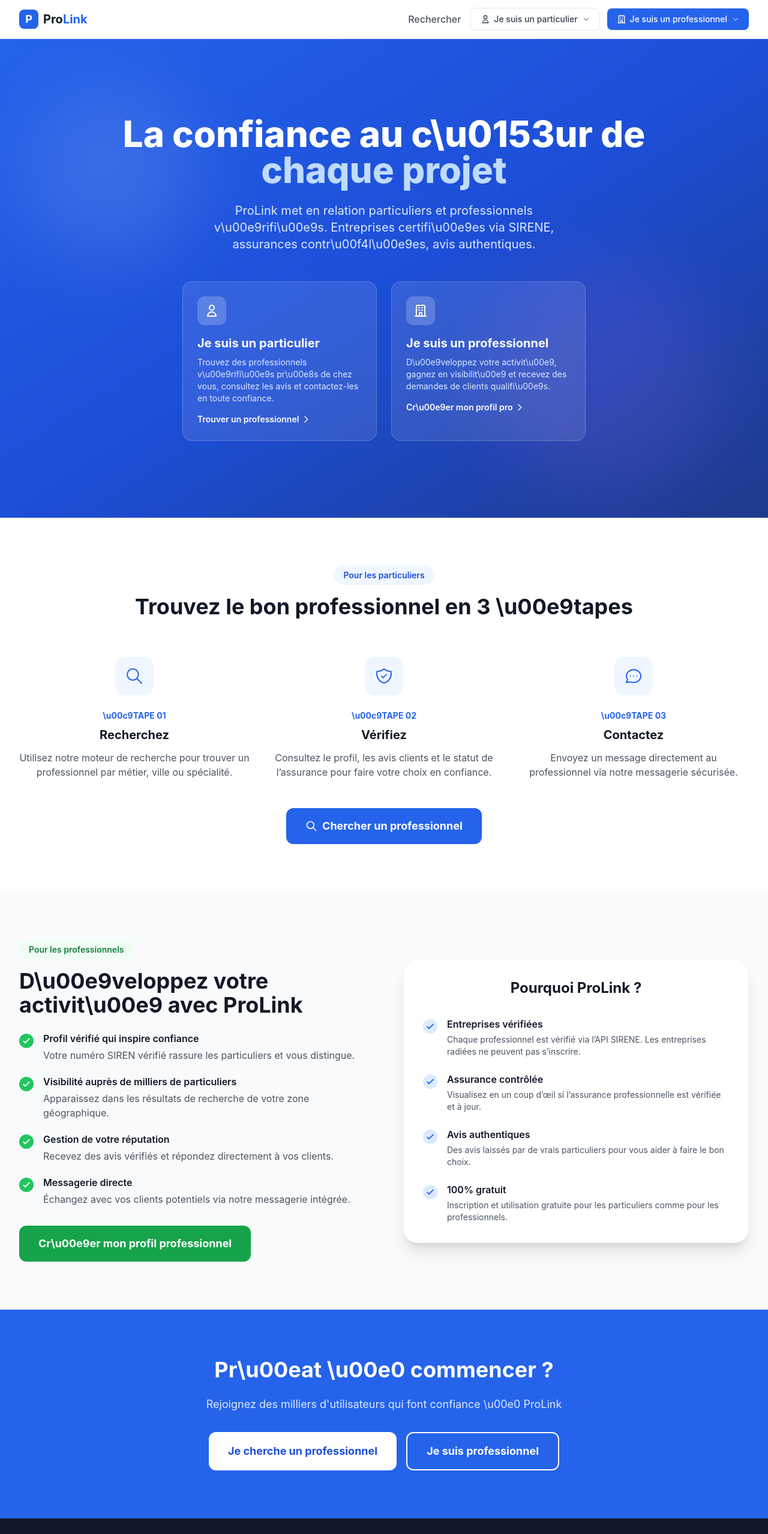
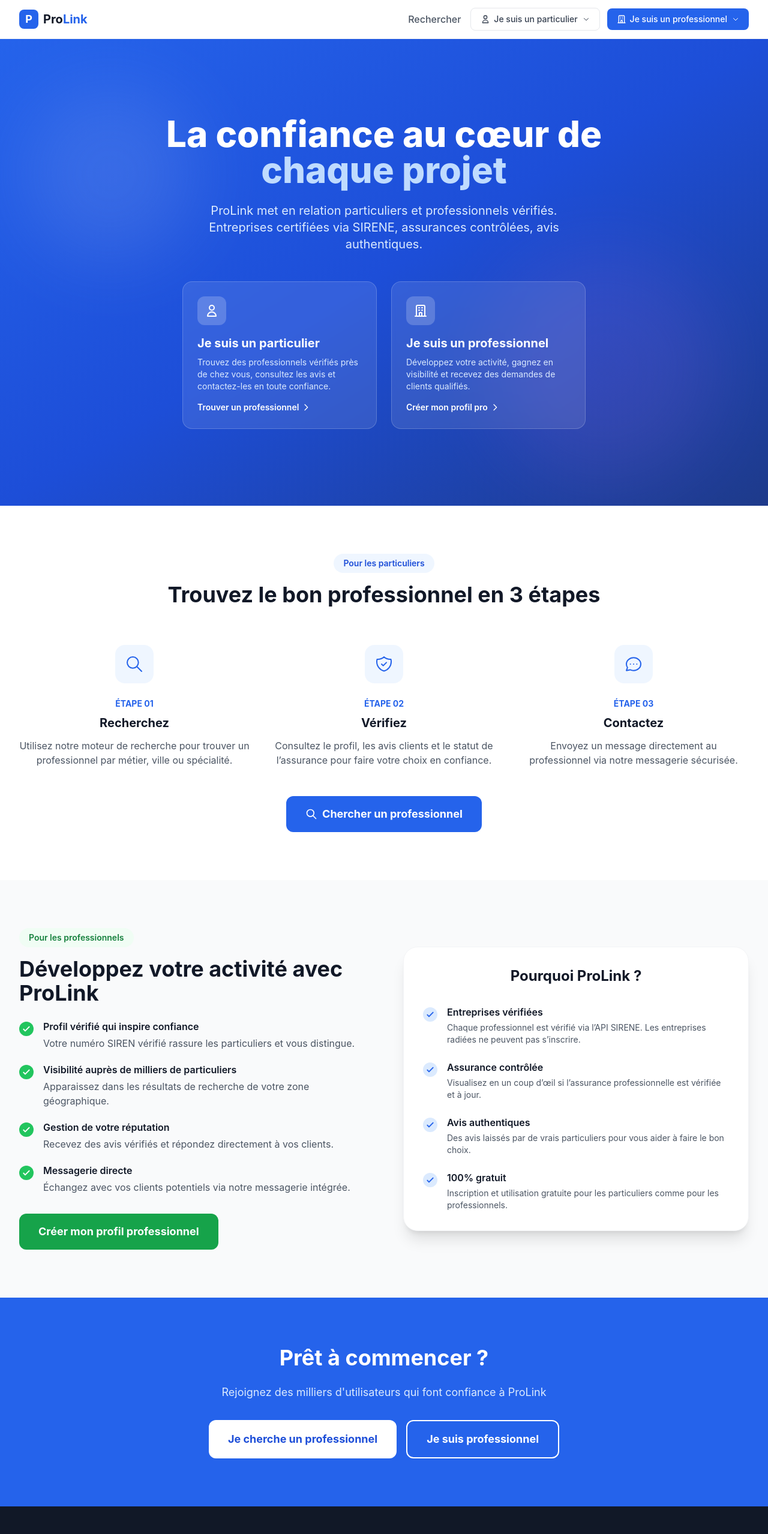
Before and after one commit to proart7/prolink, a Next.js app: page / in a window 1280 px wide. Shown: the top 2557 px of the page at 60% size. Built offline with nearby package versions, Linux system fonts and the light colour scheme; no server answers.

Commit message:
fix: correct unicode encoding in homepage French text

```diff
--- a/src/app/page.tsx
+++ b/src/app/page.tsx
@@ -12,12 +12,12 @@
         <div className="relative max-w-7xl mx-auto px-4 sm:px-6 lg:px-8 py-24 sm:py-32">
           <div className="text-center max-w-4xl mx-auto">
             <h1 className="text-4xl sm:text-5xl lg:text-6xl font-extrabold leading-tight mb-6">
-              La confiance au c\u0153ur de{" "}
+              La confiance au cœur de{" "}
               <span className="text-primary-200">chaque projet</span>
             </h1>
             <p className="text-lg sm:text-xl text-primary-100 mb-12 leading-relaxed max-w-2xl mx-auto">
-              ProLink met en relation particuliers et professionnels v\u00e9rifi\u00e9s.
-              Entreprises certifi\u00e9es via SIRENE, assurances contr\u00f4l\u00e9es, avis
+              ProLink met en relation particuliers et professionnels vérifiés.
+              Entreprises certifiées via SIRENE, assurances contrôlées, avis
               authentiques.
             </p>
             <div className="grid sm:grid-cols-2 gap-6 max-w-2xl mx-auto">
@@ -33,7 +33,7 @@
                 </div>
                 <h3 className="text-xl font-bold mb-2">Je suis un particulier</h3>
                 <p className="text-primary-100 text-sm mb-3">
-                  Trouvez des professionnels v\u00e9rifi\u00e9s pr\u00e8s de chez vous, consultez les
+                  Trouvez des professionnels vérifiés près de chez vous, consultez les
                   avis et contactez-les en toute confiance.
                 </p>
                 <span className="inline-flex items-center text-sm font-semibold text-white group-hover:gap-2 transition-all">
@@ -56,11 +56,11 @@
                 </div>
                 <h3 className="text-xl font-bold mb-2">Je suis un professionnel</h3>
                 <p className="text-primary-100 text-sm mb-3">
-                  D\u00e9veloppez votre activit\u00e9, gagnez en visibilit\u00e9 et recevez des
-                  demandes de clients qualifi\u00e9s.
+                  Développez votre activité, gagnez en visibilité et recevez des
+                  demandes de clients qualifiés.
                 </p>
                 <span className="inline-flex items-center text-sm font-semibold text-white group-hover:gap-2 transition-all">
-                  Cr\u00e9er mon profil pro
+                  Créer mon profil pro
                   <svg className="w-4 h-4 ml-1" fill="none" stroke="currentColor" viewBox="0 0 24 24">
                     <path strokeLinecap="round" strokeLinejoin="round" strokeWidth={2} d="M9 5l7 7-7 7" />
                   </svg>
@@ -71,7 +71,7 @@
         </div>
       </section>
 
-      {/* Comment \u00e7a marche - Particuliers */}
+      {/* Comment ça marche - Particuliers */}
       <section className="py-20 bg-white">
         <div className="max-w-7xl mx-auto px-4 sm:px-6 lg:px-8">
           <div className="text-center mb-16">
@@ -79,7 +79,7 @@
               Pour les particuliers
             </span>
             <h2 className="text-3xl sm:text-4xl font-bold text-gray-900 mb-4">
-              Trouvez le bon professionnel en 3 \u00e9tapes
+              Trouvez le bon professionnel en 3 étapes
             </h2>
           </div>
 
@@ -88,19 +88,19 @@
               {
                 step: "01",
                 title: "Recherchez",
-                desc: "Utilisez notre moteur de recherche pour trouver un professionnel par m\u00e9tier, ville ou sp\u00e9cialit\u00e9.",
+                desc: "Utilisez notre moteur de recherche pour trouver un professionnel par métier, ville ou spécialité.",
                 icon: "M21 21l-6-6m2-5a7 7 0 11-14 0 7 7 0 0114 0z",
               },
               {
                 step: "02",
-                title: "V\u00e9rifiez",
-                desc: "Consultez le profil, les avis clients et le statut de l\u2019assurance pour faire votre choix en confiance.",
+                title: "Vérifiez",
+                desc: "Consultez le profil, les avis clients et le statut de l’assurance pour faire votre choix en confiance.",
                 icon: "M9 12l2 2 4-4m5.618-4.016A11.955 11.955 0 0112 2.944a11.955 11.955 0 01-8.618 3.04A12.02 12.02 0 003 9c0 5.591 3.824 10.29 9 11.622 5.176-1.332 9-6.03 9-11.622 0-1.042-.133-2.052-.382-3.016z",
               },
               {
                 step: "03",
                 title: "Contactez",
-                desc: "Envoyez un message directement au professionnel via notre messagerie s\u00e9curis\u00e9e.",
+                desc: "Envoyez un message directement au professionnel via notre messagerie sécurisée.",
                 icon: "M8 12h.01M12 12h.01M16 12h.01M21 12c0 4.418-4.03 8-9 8a9.863 9.863 0 01-4.255-.949L3 20l1.395-3.72C3.512 15.042 3 13.574 3 12c0-4.418 4.03-8 9-8s9 3.582 9 8z",
               },
             ].map((item) => (
@@ -110,7 +110,7 @@
                     <path strokeLinecap="round" strokeLinejoin="round" strokeWidth={1.5} d={item.icon} />
                   </svg>
                 </div>
-                <div className="text-sm font-bold text-primary-600 mb-2">\u00c9TAPE {item.step}</div>
+                <div className="text-sm font-bold text-primary-600 mb-2">ÉTAPE {item.step}</div>
                 <h3 className="text-xl font-bold text-gray-900 mb-3">{item.title}</h3>
                 <p className="text-gray-600">{item.desc}</p>
               </div>
@@ -137,25 +137,25 @@
                 Pour les professionnels
               </span>
               <h2 className="text-3xl sm:text-4xl font-bold text-gray-900 mb-6">
-                D\u00e9veloppez votre activit\u00e9 avec ProLink
+                Développez votre activité avec ProLink
               </h2>
               <div className="space-y-5">
                 {[
                   {
-                    title: "Profil v\u00e9rifi\u00e9 qui inspire confiance",
-                    desc: "Votre num\u00e9ro SIREN v\u00e9rifi\u00e9 rassure les particuliers et vous distingue.",
+                    title: "Profil vérifié qui inspire confiance",
+                    desc: "Votre numéro SIREN vérifié rassure les particuliers et vous distingue.",
                   },
                   {
-                    title: "Visibilit\u00e9 aupr\u00e8s de milliers de particuliers",
-                    desc: "Apparaissez dans les r\u00e9sultats de recherche de votre zone g\u00e9ographique.",
+                    title: "Visibilité auprès de milliers de particuliers",
+                    desc: "Apparaissez dans les résultats de recherche de votre zone géographique.",
                   },
                   {
-                    title: "Gestion de votre r\u00e9putation",
-                    desc: "Recevez des avis v\u00e9rifi\u00e9s et r\u00e9pondez directement \u00e0 vos clients.",
+                    title: "Gestion de votre réputation",
+                    desc: "Recevez des avis vérifiés et répondez directement à vos clients.",
                   },
                   {
                     title: "Messagerie directe",
-                    desc: "\u00c9changez avec vos clients potentiels via notre messagerie int\u00e9gr\u00e9e.",
+                    desc: "Échangez avec vos clients potentiels via notre messagerie intégrée.",
                   },
                 ].map((item) => (
                   <div key={item.title} className="flex gap-4">
@@ -178,7 +178,7 @@
                   href="/register/professionnel"
                   className="inline-flex items-center justify-center bg-green-600 text-white px-8 py-4 rounded-xl font-bold text-lg hover:bg-green-700 transition-all"
                 >
-                  Cr\u00e9er mon profil professionnel
+                  Créer mon profil professionnel
                 </Link>
               </div>
             </div>
@@ -190,16 +190,16 @@
               <div className="space-y-6">
                 {[
                   {
-                    title: "Entreprises v\u00e9rifi\u00e9es",
-                    desc: "Chaque professionnel est v\u00e9rifi\u00e9 via l\u2019API SIRENE. Les entreprises radi\u00e9es ne peuvent pas s\u2019inscrire.",
+                    title: "Entreprises vérifiées",
+                    desc: "Chaque professionnel est vérifié via l’API SIRENE. Les entreprises radiées ne peuvent pas s’inscrire.",
                   },
                   {
-                    title: "Assurance contr\u00f4l\u00e9e",
-                    desc: "Visualisez en un coup d\u2019\u0153il si l\u2019assurance professionnelle est v\u00e9rifi\u00e9e et \u00e0 jour.",
+                    title: "Assurance contrôlée",
+                    desc: "Visualisez en un coup d’œil si l’assurance professionnelle est vérifiée et à jour.",
                   },
                   {
                     title: "Avis authentiques",
-                    desc: "Des avis laiss\u00e9s par de vrais particuliers pour vous aider \u00e0 faire le bon choix.",
+                    desc: "Des avis laissés par de vrais particuliers pour vous aider à faire le bon choix.",
                   },
                   {
                     title: "100% gratuit",
@@ -230,10 +230,10 @@
       <section className="py-20 bg-primary-600">
         <div className="max-w-4xl mx-auto px-4 sm:px-6 lg:px-8 text-center">
           <h2 className="text-3xl sm:text-4xl font-bold text-white mb-6">
-            Pr\u00eat \u00e0 commencer ?
+            Prêt à commencer ?
           </h2>
           <p className="text-primary-100 text-lg mb-8">
-            Rejoignez des milliers d&apos;utilisateurs qui font confiance \u00e0 ProLink
+            Rejoignez des milliers d&apos;utilisateurs qui font confiance à ProLink
           </p>
           <div className="flex flex-col sm:flex-row gap-4 justify-center">
             <Link
```
